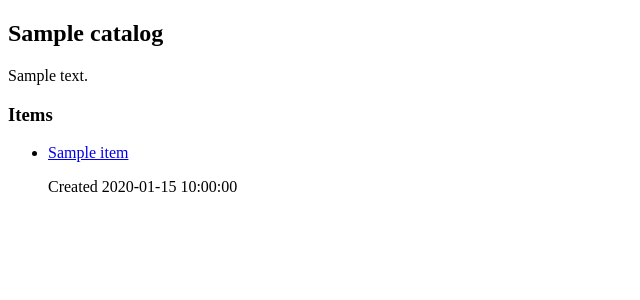
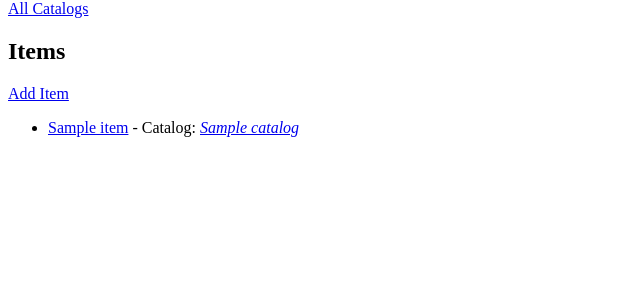
Before and after one commit to Phaze1D/Udacity-Fullstack-Projects, a Flask app: template ItemCatalog/vagrant/catalog/frontend/templates/items/index.html in a window 1280 px wide. Shown: the part 29-329 px from the top of the page, without its empty margins (0-640 px from the left). Run offline with Flask 2, Linux system fonts and the light colour scheme; the template is opened without the code that fills it: most values are stand-ins (such as "Sample title", 1, 10 or a date in 2020); some libraries are stand-ins or nearby versions.

Commit message:
Created the index pages for items

```diff
--- a/ItemCatalog/vagrant/catalog/frontend/templates/items/index.html
+++ b/ItemCatalog/vagrant/catalog/frontend/templates/items/index.html
@@ -2,16 +2,21 @@
 {% block body %}
 
 <div class="">
-  <h2>{{catalog.name}}</h2>
-  <p>{{catalog.description}}</p>
-
+  <a href="{{url_for('catalogs.index')}}">All Catalogs</a>
   <section>
-    <h3>Items</h3>
+    <h1>Items</h1>
+    <a href="{{url_for('items.create')}}">Add Item</a>
     <ul>
       {% for item in items %}
         <li>
           <a href="{{url_for('items.get', id=item.id)}}">{{ item.name }}</a>
-          <p>Created <span>{{item.created}}</span></p>
+          {% if session.get('user') == item.user_id %}
+          -
+          <a href="{{url_for('items.edit', id=item.id)}}">Edit</a>
+          <a href="{{url_for('items.delete', id=item.id)}}">Delete</a>
+          {% endif %}
+          - Catalog:
+          <a href="{{url_for('catalogs.get', id=item.catalog_id)}}"><i>{{item.catalog.name}}</i></a>
         </li>
       {% endfor %}
     </ul>
```
